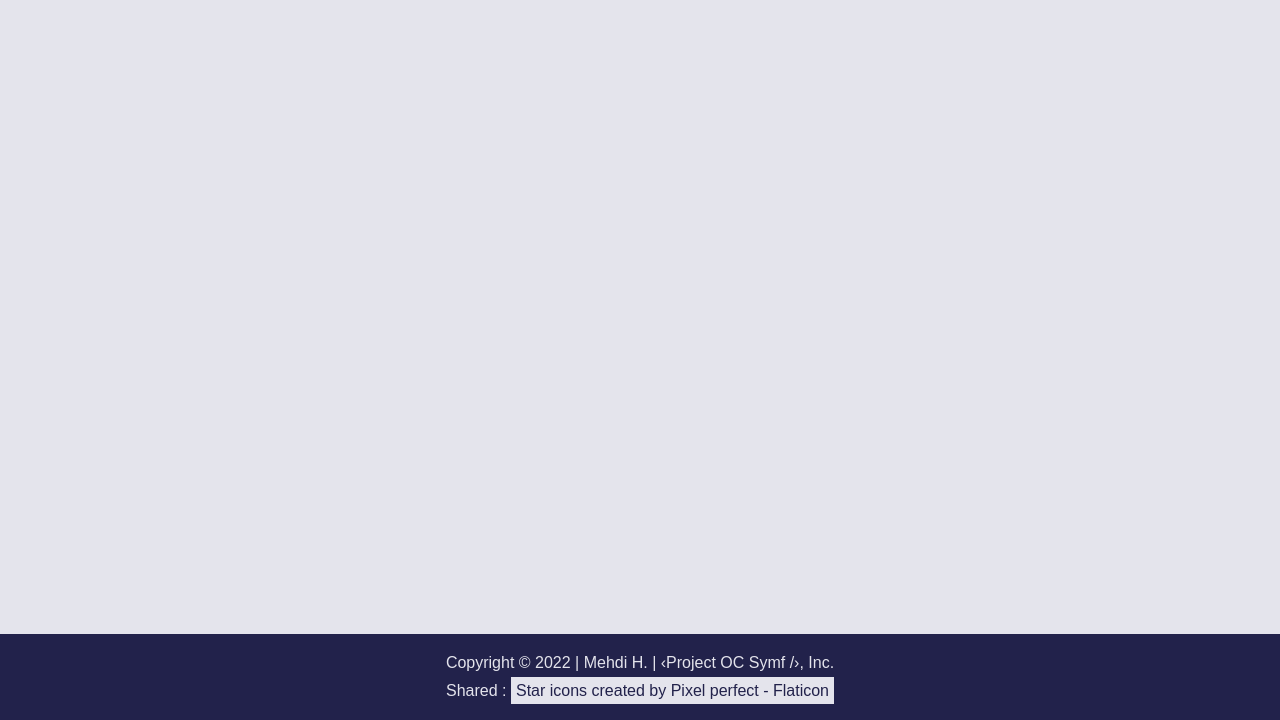
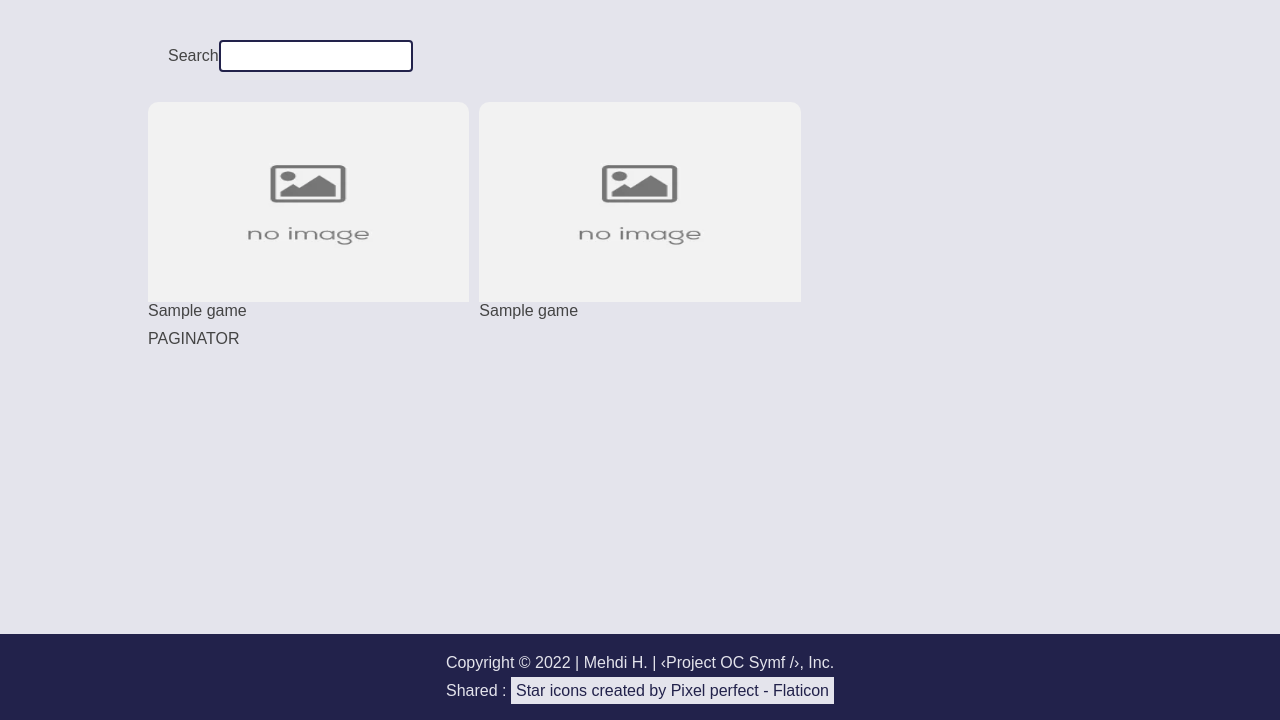
Before and after one commit to MH-DevApp/symf-oc-project, a Symfony app: template templates/home/index.html.twig in a window 1280 px wide. Shown: the part 80-800 px from the top of the page. Run offline with Twig, Linux system fonts and the light colour scheme; the template is opened without the code that fills it: most values are stand-ins (such as "Sample title", 1, 10 or a date in 2020); form fields are guessed from the names that the template uses; some libraries are stand-ins or nearby versions.

Commit message:
feat: start view all games in home page

```diff
--- /dev/null
+++ b/public/styles/home.css
@@ -0,0 +1,52 @@
+.home {
+    display: flex;
+    flex-direction: column;
+    align-self: center;
+    width: 80%;
+    padding: 20px;
+}
+
+.home-header,
+.home-header-search,
+.home-body,
+.home-footer,
+form {
+    width: 100%;
+}
+
+.home-header {
+    display: flex;
+    padding: 20px;
+}
+
+.home-header-search input {
+    width: 100%;
+}
+
+.home-body {
+    display: grid;
+    grid-template-columns: repeat(3, 1fr);
+    gap: 10px;
+    margin-top: 10px;
+    margin-bottom: 10px;
+}
+
+.home-body article.card {
+    display: flex;
+    flex-direction: column;
+    width: 100%;
+}
+
+.home-body article .card-img {
+    display: flex;
+    height: 200px;
+    width: 100%;
+}
+
+.home-body article .card-img img {
+    width: 100%;
+    height: 100%;
+    object-fit: fill;
+    object-position: top left;
+    border-radius: 10px 10px 0 0;
+}
--- a/templates/home/index.html.twig
+++ b/templates/home/index.html.twig
@@ -2,8 +2,43 @@
 
 {% block title %}Homepage{% endblock %}
 
+{% block stylesheets %}
+  <link rel="stylesheet" href="{{ asset('styles/home.css') }}" />
+{% endblock %}
+
 {% block body %}
-    <div class="d-flex flex-row p-20 mr-30 justify-content-end">
-
+  <div class="home">
+    <div class="home-header">
+      {{ form_start(formSearch) }}
+      {{ form_row(formSearch.search) }}
+      {{ form_end(formSearch) }}
     </div>
+    <div class="home-body">
+      {% for game in games %}
+      <article class="card">
+        <div class="card-img">
+          {% if game.pictures.count > 0 %}
+            <img src="{{ asset(game.pictures[0].path) }}" alt="image game {{ game.name }}" />
+          {% else %}
+            <img src="{{ asset('images/ui/img-not-found.png') }}" alt="image not found" />
+          {% endif %}
+        </div>
+        {{ game.name }}
+      </article>
+      <article class="card">
+        <div class="card-img">
+          {% if game.pictures.count > 0 %}
+            <img src="https://imgs.callofduty.com/content/dam/atvi/callofduty/cod-touchui/mw2/meta-images/reveal/mw2-reveal-meta-share.jpg" alt="image game {{ game.name }}" />
+          {% else %}
+            <img src="{{ asset('images/ui/img-not-found.png') }}" alt="image not found" />
+          {% endif %}
+        </div>
+        {{ game.name }}
+      </article>
+    </div>
+    <div class="home-footer">
+      PAGINATOR
+    </div>
+    {% endfor %}
+  </div>
 {% endblock %}
```
Also changed, not shown: src/Controller/HomeController.php (+40 -2 lines), src/Entity/Game.php (+13 -0 lines), src/Form/SearchGameType.php (added, +31 -0 lines), src/Repository/GameRepository.php (+13 -0 lines).
